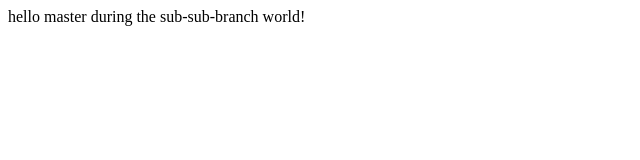
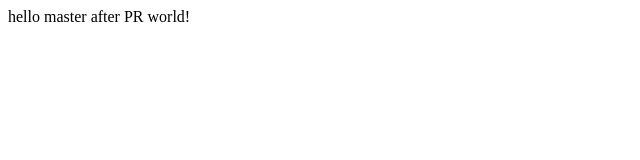
Before and after one commit to gtso86/git-tests, a plain HTML site: page index.html in a window 1280 px wide. Shown: the whole page, without its empty margins (0-640 px from the left). Drawn offline with Linux system fonts and the light colour scheme.

Commit message:
alteracao no master depois do PR

```diff
--- a/index.html
+++ b/index.html
@@ -7,6 +7,6 @@
   <title>Document</title>
 </head>
 <body>
-  hello master during the sub-sub-branch world!
+  hello master after PR world!
 </body>
 </html>
```
